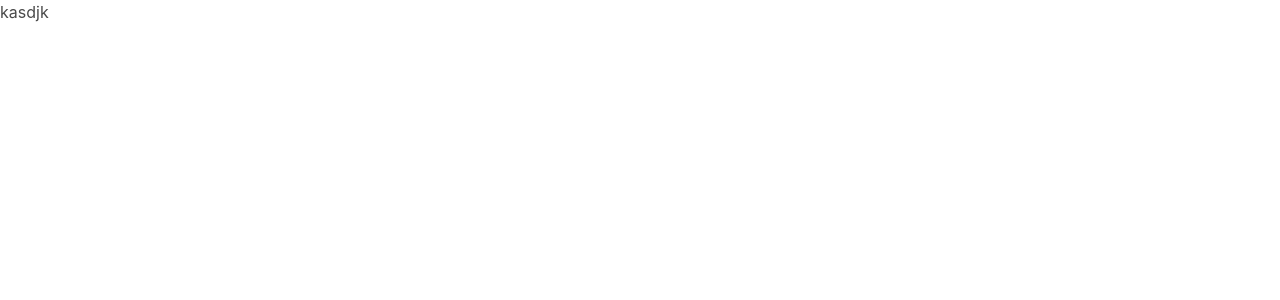
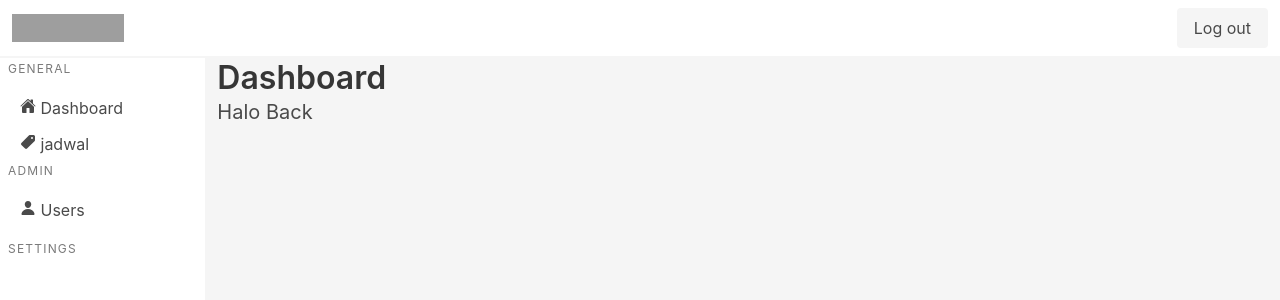
Before and after one commit to fajarspace/LabTI, a React (Create React App) app: page /dashboard in a window 1280 px wide. Shown: the top 300 px of the page. Built offline with nearby package versions, Linux system fonts and the light colour scheme; grey boxes are pictures that could not be loaded.

Commit message:
add : layouts

```diff
--- a/package.json
+++ b/package.json
@@ -15,6 +15,7 @@
     "react-redux": "^8.0.5",
     "react-router-dom": "^6.9.0",
     "react-scripts": "5.0.1",
+    "typescript": "^5.0.2",
     "web-vitals": "^2.1.4"
   },
   "scripts": {
--- a/src/App.js
+++ b/src/App.js
@@ -1,9 +1,28 @@
-
+import { BrowserRouter, Routes, Route } from "react-router-dom";
+import Dashboard from "./pages/Dashboard";
+// import Login from "./components/Login";
+// import Users from "./pages/Users";
+// import Products from "./pages/Products";
+// import AddUser from "./pages/AddUser";
+// import EditUser from "./pages/EditUser";
+// import AddProduct from "./pages/AddProduct";
+// import EditProduct from "./pages/EditProduct";
 
 function App() {
   return (
     <div>
-      kasdjk
+      <BrowserRouter>
+        <Routes>
+          {/* <Route path="/" element={<Login />} /> */}
+          <Route path="/dashboard" element={<Dashboard />} />
+          {/* <Route path="/users" element={<Users />} />
+          <Route path="/users/add" element={<AddUser />} />
+          <Route path="/users/edit/:id" element={<EditUser />} />
+          <Route path="/products" element={<Products />} />
+          <Route path="/products/add" element={<AddProduct />} />
+          <Route path="/products/edit/:id" element={<EditProduct />} /> */}
+        </Routes>
+      </BrowserRouter>
     </div>
   );
 }
--- /dev/null
+++ b/src/components/Halo.jsx
@@ -0,0 +1,15 @@
+import React from "react";
+import { useSelector } from "react-redux";
+
+const Halo = () => {
+  return (
+    <div>
+      <h1 className="title">Dashboard</h1>
+      <h2 className="subtitle">
+        Halo Back
+      </h2>
+    </div>
+  );
+};
+
+export default Halo;
--- /dev/null
+++ b/src/pages/Dashboard.jsx
@@ -0,0 +1,17 @@
+import React, { useEffect } from "react";
+import Layout from "./Layout";
+import Halo from "../components/Halo";
+// import { useDispatch, useSelector } from "react-redux";
+// import { useNavigate } from "react-router-dom";
+// import { getMe } from "../features/authSlice";
+
+const Dashboard = () => {
+
+  return (
+    <Layout>
+      <Halo />
+    </Layout>
+  );
+};
+
+export default Dashboard;
```
Also changed, not shown: src/components/Navbar.jsx (renamed from src/components/Navbar.tsx), src/components/Sidebar.jsx (renamed from src/components/Sidebar.tsx), src/pages/Layout.jsx (renamed from src/pages/Layout.tsx), 1 other file (tests, documents, lock files or other folders).
